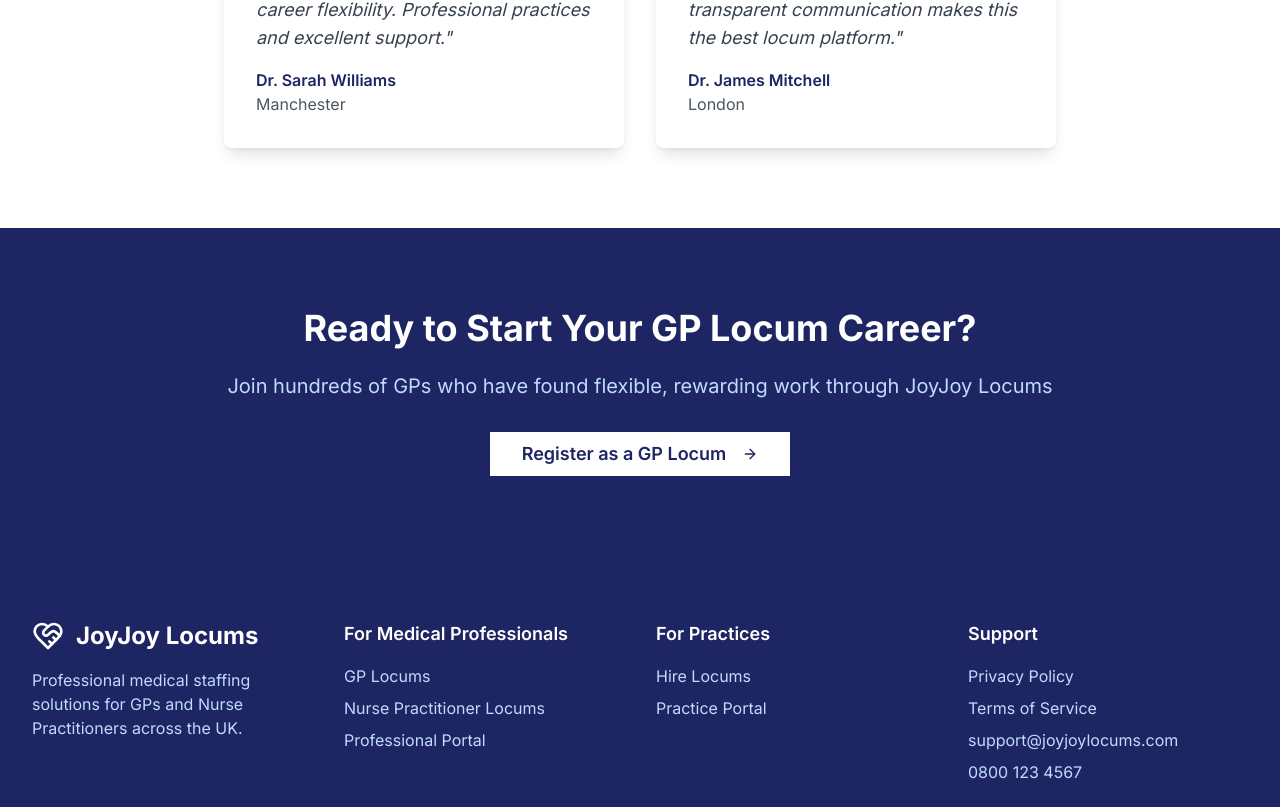
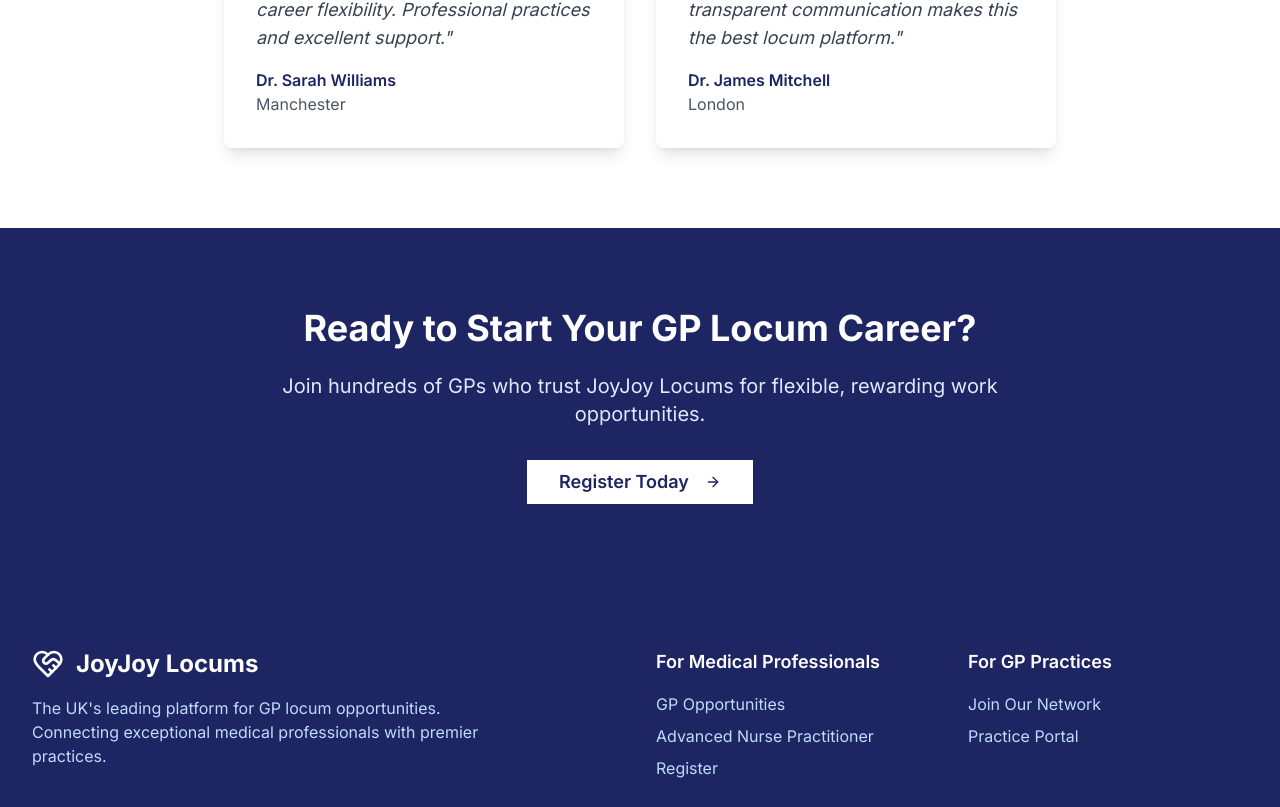
Before and after one commit to kofiy77/joyjoylocums-frontend, a React (Vite) app in the folder client/: page /gp-locums in a window 1280 px wide. Shown: the part 1990-2797 px from the top of the page. Built offline with nearby package versions, Linux system fonts and the light colour scheme.

Commit message:
Update gp-locums.tsx

```diff
--- a/client/src/pages/gp-locums.tsx
+++ b/client/src/pages/gp-locums.tsx
@@ -14,7 +14,7 @@ import {
   CheckCircle,
   HeartHandshake
 } from "lucide-react";
-import gpHeroImage from "@/assets/shutterstock_430385620_1753232327688.jpg";
+import gpHeroImage from "@/assets/image_1753233763433.jpeg";
 
 export default function GPLocumsPage() {
   const benefits = [
@@ -231,20 +231,20 @@ export default function GPLocumsPage() {
       </section>
 
       {/* CTA Section */}
-      <section className="py-20 bg-[#1e2563]">
+      <section className="py-20" style={{ backgroundColor: '#1e2563' }}>
         <div className="max-w-4xl mx-auto px-4 sm:px-6 lg:px-8 text-center">
           <h2 className="text-4xl font-bold text-white mb-6">
             Ready to Start Your GP Locum Career?
           </h2>
-          <p className="text-xl text-blue-200 mb-8">
-            Join hundreds of GPs who have found flexible, rewarding work through JoyJoy Locums
+          <p className="text-xl text-blue-100 mb-8">
+            Join hundreds of GPs who trust JoyJoy Locums for flexible, rewarding work opportunities.
           </p>
           <Link href="/register">
             <Button
               size="lg"
-              className="px-8 py-4 text-lg font-semibold bg-white text-[#1e2563] hover:bg-blue-50 transition-all duration-300"
+              className="bg-white text-[#1e2563] hover:bg-gray-100 px-8 py-3 text-lg font-semibold"
             >
-              Register as a GP Locum
+              Register Today
               <ArrowRight className="ml-2 h-5 w-5" />
             </Button>
           </Link>
@@ -252,49 +252,40 @@ export default function GPLocumsPage() {
       </section>
 
       {/* Footer */}
-      <footer className="bg-[#1e2563] text-white py-16">
+      <footer style={{ backgroundColor: '#1e2563' }} className="text-white py-16">
         <div className="max-w-7xl mx-auto px-4 sm:px-6 lg:px-8">
           <div className="grid grid-cols-1 md:grid-cols-4 gap-8">
-            <div className="space-y-4">
-              <div className="flex items-center">
+            <div className="col-span-1 md:col-span-2">
+              <div className="flex items-center mb-4">
                 <HeartHandshake className="h-8 w-8 mr-3 text-white" />
                 <span className="text-2xl font-bold">JoyJoy Locums</span>
               </div>
-              <p className="text-blue-200">
-                Professional medical staffing solutions for GPs and Nurse Practitioners across the UK.
+              <p className="text-blue-200 mb-6 max-w-md">
+                The UK's leading platform for GP locum opportunities.
+                Connecting exceptional medical professionals with premier practices.
               </p>
             </div>
 
             <div>
-              <h3 className="text-lg font-semibold mb-4">For Medical Professionals</h3>
+              <h4 className="text-lg font-semibold mb-4">For Medical Professionals</h4>
               <ul className="space-y-2 text-blue-200">
-                <li><Link href="/gp-locums" className="hover:text-white transition-colors">GP Locums</Link></li>
-                <li><Link href="/nurse-practitioner-locums" className="hover:text-white transition-colors">Nurse Practitioner Locums</Link></li>
-                <li><Link href="/auth" className="hover:text-white transition-colors">Professional Portal</Link></li>
+                <li><Link href="/gp-locums" className="hover:text-white transition-colors">GP Opportunities</Link></li>
+                <li><Link href="/nurse-practitioner-locums" className="hover:text-white transition-colors">Advanced Nurse Practitioner</Link></li>
+                <li><Link href="/register" className="hover:text-white transition-colors">Register</Link></li>
               </ul>
             </div>
 
             <div>
-              <h3 className="text-lg font-semibold mb-4">For Practices</h3>
+              <h4 className="text-lg font-semibold mb-4">For GP Practices</h4>
               <ul className="space-y-2 text-blue-200">
-                <li><Link href="/gp-practice-enquiry" className="hover:text-white transition-colors">Hire Locums</Link></li>
+                <li><Link href="/gp-practice-enquiry" className="hover:text-white transition-colors">Join Our Network</Link></li>
                 <li><Link href="/auth" className="hover:text-white transition-colors">Practice Portal</Link></li>
-              </ul>
-            </div>
-
-            <div>
-              <h3 className="text-lg font-semibold mb-4">Support</h3>
-              <ul className="space-y-2 text-blue-200">
-                <li><Link href="/privacy-policy" className="hover:text-white transition-colors">Privacy Policy</Link></li>
-                <li><Link href="/terms-of-service" className="hover:text-white transition-colors">Terms of Service</Link></li>
-                <li className="hover:text-white transition-colors">support@joyjoylocums.com</li>
-                <li className="hover:text-white transition-colors">0800 123 4567</li>
               </ul>
             </div>
           </div>
 
-          <div className="border-t border-blue-800 mt-12 pt-8 text-center text-blue-200">
-            <p>&copy; 2025 JoyJoy Locums. Professional medical staffing solutions.</p>
+          <div className="border-t border-blue-800 mt-12 pt-8 text-center text-blue-200 text-sm">
+            © 2025 JoyJoy Locums. All rights reserved.
           </div>
         </div>
       </footer>
```
